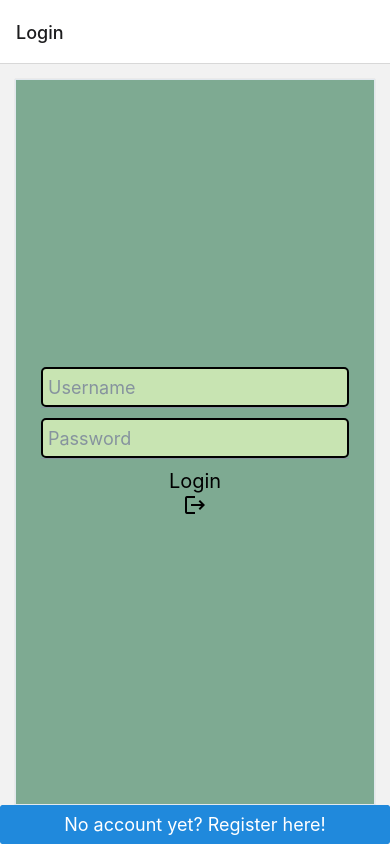
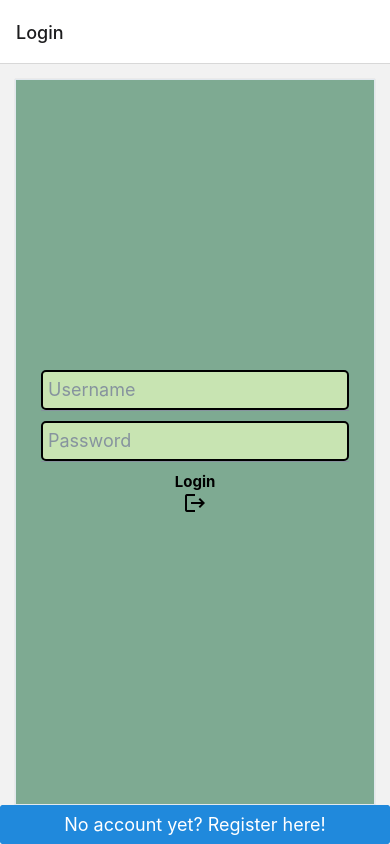
Before and after one commit to eeko1/Chef-Mate-Frontend, a React Native app: screen /Profile in a window 390 px wide. Built offline with nearby package versions, Linux system fonts and the light colour scheme.

Commit message:
colors changed

```diff
--- a/src/components/LoginForm.tsx
+++ b/src/components/LoginForm.tsx
@@ -94,7 +94,8 @@ const styles = StyleSheet.create({
     backgroundColor: '#7EAA92',
     color: 'black',
     alignItems: 'center',
-    fontSize: 20,
+    fontSize: 15,
+    fontWeight: 'bold',
   },
 });
 
--- a/src/components/RegisterForm.tsx
+++ b/src/components/RegisterForm.tsx
@@ -189,7 +189,8 @@ const styles = StyleSheet.create({
     backgroundColor: '#7EAA92',
     color: 'black',
     alignItems: 'center',
-    fontSize: 20,
+    fontSize: 15,
+    fontWeight: 'bold',
   },
 });
 
--- a/src/styles/colors.ts
+++ b/src/styles/colors.ts
@@ -1,7 +1,7 @@
 export default {
   darkgreen: '#0A1C13',
-  lightgreen: '#144B29',
+  lightgreen: '#7EAA92',
   mossgreen: '#86934F',
-  sage: '#D0D09B',
+  sage: '#C8E4B2',
   blue: '#ACCBED',
 };
--- a/src/views/Home.tsx
+++ b/src/views/Home.tsx
@@ -23,7 +23,7 @@ const Home = ({navigation}: {navigation: NavigationProp<ParamListBase>}) => {
             borderBottomColor: 'transparent',
             borderTopColor: 'transparent',
           }}
-          inputContainerStyle={{backgroundColor: colors.mossgreen}}
+          inputContainerStyle={{backgroundColor: colors.sage}}
           inputStyle={{color: colors.darkgreen, fontSize: 20}}
           placeholderTextColor={colors.darkgreen}
           onBlur={undefined}
--- a/src/views/Profile.tsx
+++ b/src/views/Profile.tsx
@@ -12,6 +12,7 @@ import {
   View,
 } from 'react-native';
 import {useUserContext} from '../hooks/ContextHooks';
+import colors from '../styles/colors';
 
 const Profile = () => {
   const {handleLogout, user} = useUserContext();
@@ -29,7 +30,7 @@ const Profile = () => {
           />
           <ListItem containerStyle={styles.listItem}>
             <ListItem.Title style={styles.listItemTitle}>
-              {user.username}
+              @{user.username}
             </ListItem.Title>
           </ListItem>
           <View style={styles.stats}>
@@ -101,7 +102,7 @@ const styles = StyleSheet.create({
     backgroundColor: '#0a1c13',
   },
   listItem: {
-    backgroundColor: '#7EAA92',
+    backgroundColor: colors.lightgreen,
   },
   listItemTitle: {
     backgroundColor: '#7EAA92',
@@ -119,8 +120,9 @@ const styles = StyleSheet.create({
     alignItems: 'center',
   },
   buttonText: {
-    color: 'black',
-    fontSize: 20,
+    color: colors.darkgreen,
+    fontSize: 15,
+    fontWeight: 'bold',
   },
   buttons: {
     flexDirection: 'row',
```
